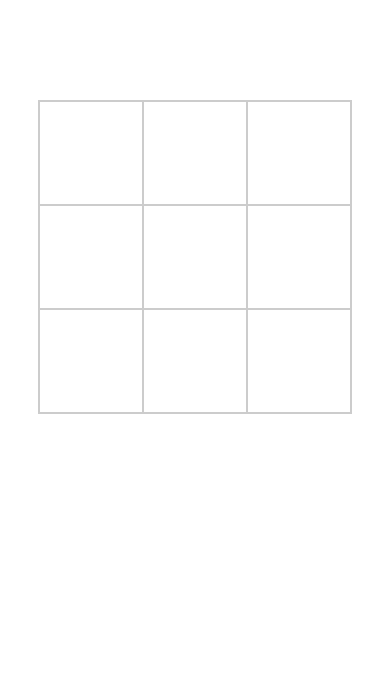
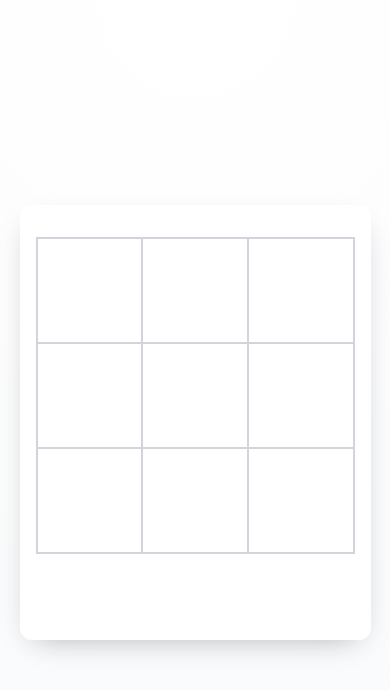
Before and after one commit to Alex-Unnippillil/tictactoe, a plain HTML site: page index.html in a window 390 px wide. Drawn offline with Linux system fonts and the light colour scheme.

Commit message:
Add responsive styling with external stylesheet

```diff
--- a/index.html
+++ b/index.html
@@ -3,39 +3,13 @@
 <!DOCTYPE html>
 <html>
 <head>
+  <meta charset="utf-8">
+  <meta name="viewport" content="width=device-width, initial-scale=1">
   <title>Tic Tac Toe</title>
-  <style>
-    body {
-      font-family: Arial, sans-serif;
-      text-align: center;
-      margin-top: 100px;
-    }
-    .board {
-      display: inline-block;
-      border-collapse: collapse;
-    }
-    .board td {
-      width: 100px;
-      height: 100px;
-      border: 2px solid #ccc;
-      font-size: 48px;
-      text-align: center;
-      vertical-align: middle;
-      cursor: pointer;
-    }
-
-    .board td:hover {
-      background-color: #f2f2f2;
-    }
-
-    .message {
-      margin-top: 20px;
-      font-size: 24px;
-      font-weight: bold;
-    }
-  </style>
+  <link rel="stylesheet" href="site/css/style.css">
 </head>
 <body>
+  <main class="game">
     <table class="board">
       <tr>
         <td onclick="makeMove(0, 0)"></td>
@@ -54,6 +28,7 @@
       </tr>
     </table>
     <div class="message"></div>
+  </main>
 
   <script>
     var currentPlayer = 'X';
--- /dev/null
+++ b/site/css/style.css
@@ -0,0 +1,112 @@
+/* Reset */
+*, *::before, *::after {
+  box-sizing: border-box;
+}
+
+* {
+  margin: 0;
+  padding: 0;
+  font: inherit;
+}
+
+html:focus-within {
+  scroll-behavior: smooth;
+}
+
+html, body {
+  height: 100%;
+}
+
+body {
+  line-height: 1.5;
+  -webkit-font-smoothing: antialiased;
+}
+
+img, picture, video, canvas, svg {
+  display: block;
+  max-width: 100%;
+}
+
+input, button, textarea, select {
+  font: inherit;
+}
+
+table {
+  border-collapse: collapse;
+  border-spacing: 0;
+}
+
+:root {
+  --color-background: #f9fafb;
+  --color-surface: #ffffff;
+  --color-text: #1f2933;
+  --color-accent: #2563eb;
+  --color-border: #d1d5db;
+  --color-border-hover: #2563eb33;
+  --spacing-xs: 0.5rem;
+  --spacing-sm: 1rem;
+  --spacing-md: 1.5rem;
+  --spacing-lg: 2rem;
+  --radius-md: 0.75rem;
+  --shadow-soft: 0 10px 30px -15px rgba(15, 23, 42, 0.4);
+}
+
+body {
+  font-family: "Inter", "Segoe UI", Tahoma, Geneva, Verdana, sans-serif;
+  background: radial-gradient(circle at top, var(--color-surface), var(--color-background));
+  color: var(--color-text);
+  display: flex;
+  align-items: center;
+  justify-content: center;
+  padding: var(--spacing-lg) var(--spacing-sm);
+}
+
+.game {
+  width: min(90vw, 24rem);
+  background: var(--color-surface);
+  border-radius: var(--radius-md);
+  padding: var(--spacing-lg) var(--spacing-sm);
+  box-shadow: var(--shadow-soft);
+  display: grid;
+  gap: var(--spacing-md);
+  justify-items: center;
+}
+
+.board {
+  width: 100%;
+  aspect-ratio: 1 / 1;
+  table-layout: fixed;
+}
+
+.board td {
+  width: 33.33%;
+  border: 2px solid var(--color-border);
+  font-size: clamp(2.5rem, 8vw, 3.5rem);
+  text-align: center;
+  vertical-align: middle;
+  cursor: pointer;
+  transition: background-color 0.2s ease, border-color 0.2s ease;
+}
+
+.board td:hover {
+  background-color: var(--color-border-hover);
+  border-color: var(--color-accent);
+}
+
+.message {
+  font-size: clamp(1.25rem, 4vw, 1.5rem);
+  font-weight: 600;
+  text-align: center;
+  min-height: 1.5em;
+}
+
+@media (min-width: 48rem) {
+  body {
+    padding: var(--spacing-lg);
+  }
+
+  .game {
+    width: min(24rem, 100%);
+    padding: var(--spacing-lg);
+  }
+}
```
Lines whose indentation alone changed are shown as unchanged.
